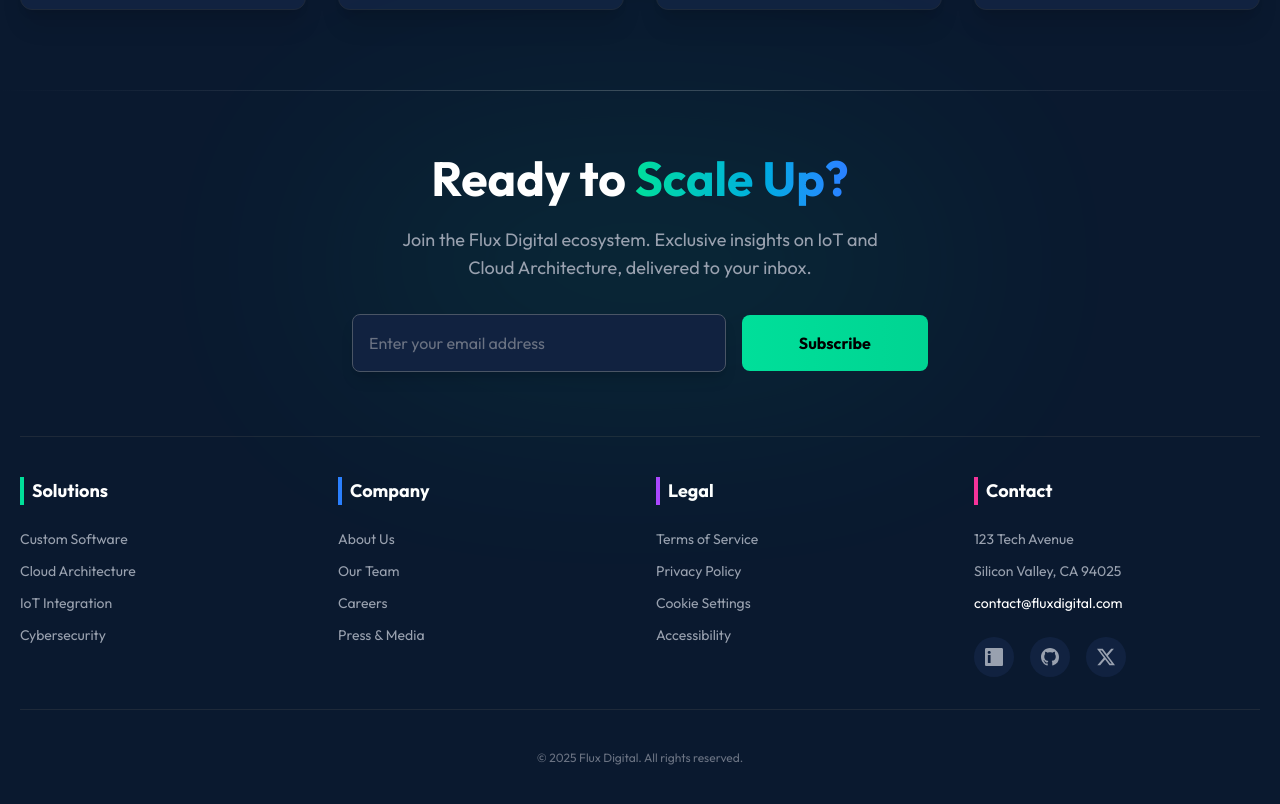
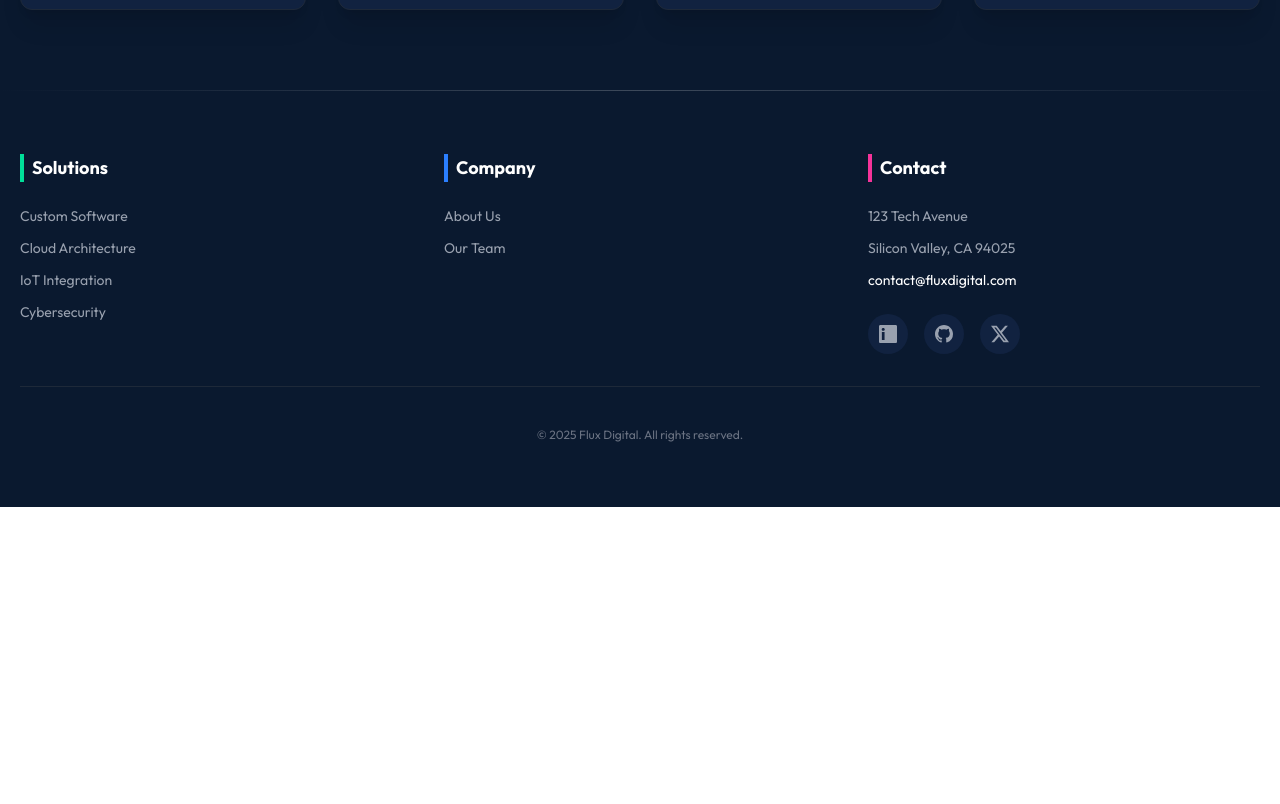
Before and after one commit to Nazarick0912/Flux-Digital, a React (Vite) app: page / in a window 1280 px wide. Shown: the part 3910-4714 px from the top of the page. After the commit the page ends 4417 px from the top, so only its background shows below. Built offline with nearby package versions, Linux system fonts and the light colour scheme.

Commit message:
Update Footer.jsx

```diff
--- a/src/components/Footer.jsx
+++ b/src/components/Footer.jsx
@@ -5,37 +5,15 @@ const Footer = () => {
 
       <div className="max-w-[1240px] mx-auto">
 
-        <div className="flex flex-col items-center text-center mb-16 relative">
-            <div className="absolute top-1/2 left-1/2 -translate-x-1/2 -translate-y-1/2 w-[600px] h-[200px] bg-[#00df9a] rounded-full blur-[120px] opacity-10 pointer-events-none"></div>
-
-            <h2 className="text-3xl md:text-5xl font-bold text-white mb-6 relative z-10">
-              Ready to <span className="text-transparent bg-clip-text bg-gradient-to-r from-[#00df9a] to-blue-500">Scale Up?</span>
-            </h2>
-            <p className="text-gray-400 mb-8 max-w-lg text-lg relative z-10">
-              Join the Flux Digital ecosystem. Exclusive insights on IoT and Cloud Architecture, delivered to your inbox.
-            </p>
-
-            <form className="flex flex-col sm:flex-row items-center gap-4 w-full max-w-xl relative z-10" onSubmit={(e) => e.preventDefault()}>
-              <input
-                type="email"
-                placeholder="Enter your email address"
-                className="w-full sm:w-2/3 p-4 bg-[#112240] border border-gray-600 text-white rounded-lg focus:outline-none focus:border-[#00df9a] focus:ring-1 focus:ring-[#00df9a] transition placeholder-gray-500 shadow-lg"
-              />
-              <button className="w-full sm:w-1/3 py-4 bg-gradient-to-r from-[#00df9a] to-emerald-400 text-black font-bold rounded-lg transition duration-300 hover:scale-105 hover:shadow-[0_0_20px_rgba(0,223,154,0.4)]">
-                Subscribe
-              </button>
-            </form>
-        </div>
-
-        <div className="w-full h-[1px] bg-gray-800 my-10"></div>
-
-        <div className="grid grid-cols-2 md:grid-cols-4 gap-8">
+        <div className="grid grid-cols-1 md:grid-cols-3 gap-8">
           <div>
             <h3 className="font-bold text-white text-lg mb-6 pl-2 border-l-4 border-[#00df9a]">Solutions</h3>
             <ul className="space-y-3 text-sm text-gray-400">
               {['Custom Software', 'Cloud Architecture', 'IoT Integration', 'Cybersecurity'].map((item) => (
-                <li key={item} className="hover:text-[#00df9a] hover:translate-x-2 transition-all duration-300 cursor-pointer">
+                <li key={item}>
+                  <a href="#services" className="hover:text-[#00df9a] hover:translate-x-2 transition-all duration-300 block">
                     {item}
+                  </a>
                 </li>
               ))}
             </ul>
@@ -44,22 +22,16 @@ const Footer = () => {
           <div>
             <h3 className="font-bold text-white text-lg mb-6 pl-2 border-l-4 border-blue-500">Company</h3>
             <ul className="space-y-3 text-sm text-gray-400">
-              {['About Us', 'Our Team', 'Careers', 'Press & Media'].map((item) => (
-                <li key={item} className="hover:text-blue-400 hover:translate-x-2 transition-all duration-300 cursor-pointer">
-                  {item}
+              <li>
+                <a href="#about" className="hover:text-blue-400 hover:translate-x-2 transition-all duration-300 block">
+                  About Us
+                </a>
               </li>
-              ))}
-            </ul>
-          </div>
-
-          <div>
-            <h3 className="font-bold text-white text-lg mb-6 pl-2 border-l-4 border-purple-500">Legal</h3>
-            <ul className="space-y-3 text-sm text-gray-400">
-              {['Terms of Service', 'Privacy Policy', 'Cookie Settings', 'Accessibility'].map((item) => (
-                <li key={item} className="hover:text-purple-400 hover:translate-x-2 transition-all duration-300 cursor-pointer">
-                  {item}
+              <li>
+                <a href="#team" className="hover:text-blue-400 hover:translate-x-2 transition-all duration-300 block">
+                  Our Team
+                </a>
               </li>
-              ))}
             </ul>
           </div>
 
@@ -73,13 +45,13 @@ const Footer = () => {
 
             <div className="flex gap-4">
               <a href="#" className="w-10 h-10 rounded-full bg-[#112240] flex items-center justify-center text-gray-400 hover:text-white hover:bg-blue-600 transition-all duration-300 hover:-translate-y-1">
-                 <svg xmlns="http://www.w3.org/2000/svg" width="18" height="18" fill="currentColor" viewBox="0 0 16 16"><path d="M0 1.146C0 .513.526 0 1.175 0h13.65C15.474 0 16 .513 16 1.146v13.708c0 .633-.526 1.146-1.175 1.146H1.175C.526 16 0 15.487 0 14.854V1.146zm4.943 12.248V6.169H2.542v7.225h2.401zm-1.2-8.212c.837 0 1.358-.554 1.358-1.248-.015-.709-.52-1.248-1.342-1.248-.822 0-1.359.54-1.359 1.248 0 .694.521 1.248 1.358 1.248z"/></svg>
+                <svg xmlns="http://www.w3.org/2000/svg" width="18" height="18" fill="currentColor" viewBox="0 0 16 16"><path d="M0 1.146C0 .513.526 0 1.175 0h13.65C15.474 0 16 .513 16 1.146v13.708c0 .633-.526 1.146-1.175 1.146H1.175C.526 16 0 15.487 0 14.854V1.146zm4.943 12.248V6.169H2.542v7.225h2.401zm-1.2-8.212c.837 0 1.358-.554 1.358-1.248-.015-.709-.52-1.248-1.342-1.248-.822 0-1.359.54-1.359 1.248 0 .694.521 1.248 1.358 1.248z" /></svg>
               </a>
               <a href="#" className="w-10 h-10 rounded-full bg-[#112240] flex items-center justify-center text-gray-400 hover:text-white hover:bg-gray-600 transition-all duration-300 hover:-translate-y-1">
-                 <svg xmlns="http://www.w3.org/2000/svg" width="18" height="18" fill="currentColor" viewBox="0 0 16 16"><path d="M8 0C3.58 0 0 3.58 0 8c0 3.54 2.29 6.53 5.47 7.59.4.07.55-.17.55-.38 0-.19-.01-.82-.01-1.49-2.01.37-2.53-.49-2.69-.94-.09-.23-.48-.94-.82-1.13-.28-.15-.68-.52-.01-.53.63-.01 1.08.58 1.23.82.72 1.21 1.87.87 2.33.66.07-.52.28-.87.51-1.07-1.78-.2-3.64-.89-3.64-3.95 0-.87.31-1.59.82-2.15-.08-.2-.36-1.02.08-2.12 0 0 .67-.21 2.2.82.64-.18 1.32-.27 2-.27.68 0 1.36.09 2 .27 1.53-1.04 2.2-.82 2.2-.82.44 1.1.16 1.92.08 2.12.51.56.82 1.27.82 2.15 0 3.07-1.87 3.75-3.65 3.95.29.25.54.73.54 1.48 0 1.07-.01 1.93-.01 2.2 0 .21.15.46.55.38A8.012 8.012 0 0 0 16 8c0-4.42-3.58-8-8-8z"/></svg>
+                <svg xmlns="http://www.w3.org/2000/svg" width="18" height="18" fill="currentColor" viewBox="0 0 16 16"><path d="M8 0C3.58 0 0 3.58 0 8c0 3.54 2.29 6.53 5.47 7.59.4.07.55-.17.55-.38 0-.19-.01-.82-.01-1.49-2.01.37-2.53-.49-2.69-.94-.09-.23-.48-.94-.82-1.13-.28-.15-.68-.52-.01-.53.63-.01 1.08.58 1.23.82.72 1.21 1.87.87 2.33.66.07-.52.28-.87.51-1.07-1.78-.2-3.64-.89-3.64-3.95 0-.87.31-1.59.82-2.15-.08-.2-.36-1.02.08-2.12 0 0 .67-.21 2.2.82.64-.18 1.32-.27 2-.27.68 0 1.36.09 2 .27 1.53-1.04 2.2-.82 2.2-.82.44 1.1.16 1.92.08 2.12.51.56.82 1.27.82 2.15 0 3.07-1.87 3.75-3.65 3.95.29.25.54.73.54 1.48 0 1.07-.01 1.93-.01 2.2 0 .21.15.46.55.38A8.012 8.012 0 0 0 16 8c0-4.42-3.58-8-8-8z" /></svg>
               </a>
               <a href="#" className="w-10 h-10 rounded-full bg-[#112240] flex items-center justify-center text-gray-400 hover:text-white hover:bg-sky-500 transition-all duration-300 hover:-translate-y-1">
-                 <svg xmlns="http://www.w3.org/2000/svg" width="18" height="18" fill="currentColor" viewBox="0 0 16 16"><path d="M12.6.75h2.454l-5.36 6.142L16 15.25h-4.937l-3.867-5.07-4.425 5.07H.316l5.733-6.57L0 .75h5.063l3.495 4.633L12.601.75Zm-.86 13.028h1.36L4.323 2.145H2.865l8.875 11.633Z"/></svg>
+                <svg xmlns="http://www.w3.org/2000/svg" width="18" height="18" fill="currentColor" viewBox="0 0 16 16"><path d="M12.6.75h2.454l-5.36 6.142L16 15.25h-4.937l-3.867-5.07-4.425 5.07H.316l5.733-6.57L0 .75h5.063l3.495 4.633L12.601.75Zm-.86 13.028h1.36L4.323 2.145H2.865l8.875 11.633Z" /></svg>
               </a>
             </div>
           </div>
```
Lines whose indentation alone changed are shown as unchanged.
